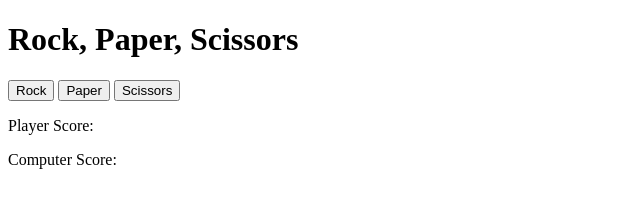
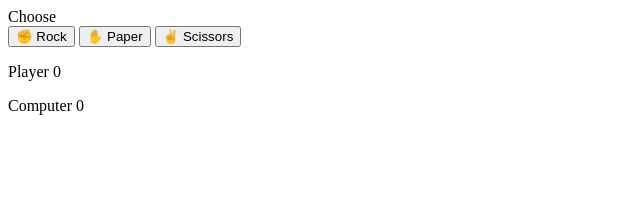
Before and after one commit to ruslantoleuov/rock-paper-scissors, a plain HTML site: page index.html in a window 1280 px wide. Shown: the whole page, without its empty margins (0-640 px from the left). Drawn offline with Linux system fonts and the light colour scheme.

Commit message:
Edit index.html

```diff
--- a/index.html
+++ b/index.html
@@ -3,21 +3,27 @@
   <head>
     <meta charset="UTF-8" />
     <meta name="viewport" content="width=device-width, initial-scale=1.0" />
-    <script src="script.js" defer></script>
+    <link rel="icon" href="favicon.svg" type="image/svg+xml" />
+    <link rel="stylesheet" href="style.css" />
+    <script defer src="script.js"></script>
     <title>Rock, Paper, Scissors</title>
   </head>
   <body>
-    <h1>Rock, Paper, Scissors</h1>
-    <button class="rock">Rock</button>
-    <button class="paper">Paper</button>
-    <button class="scissors">Scissors</button>
-    <p class="player-score">
-      Player Score:
-      <span></span>
-    </p>
-    <p class="computer-score">
-      Computer Score:
-      <span></span>
-    </p>
+    <span class="choose">Choose</span>
+    <div class="buttons">
+      <button type="button" class="rock">✊ Rock</button>
+      <button type="button" class="paper">✋ Paper</button>
+      <button type="button" class="scissors">✌️ Scissors</button>
+    </div>
+    <div class="scores">
+      <p class="player-score">
+        Player
+        <span>0</span>
+      </p>
+      <p class="computer-score">
+        Computer
+        <span>0</span>
+      </p>
+    </div>
   </body>
 </html>
```
